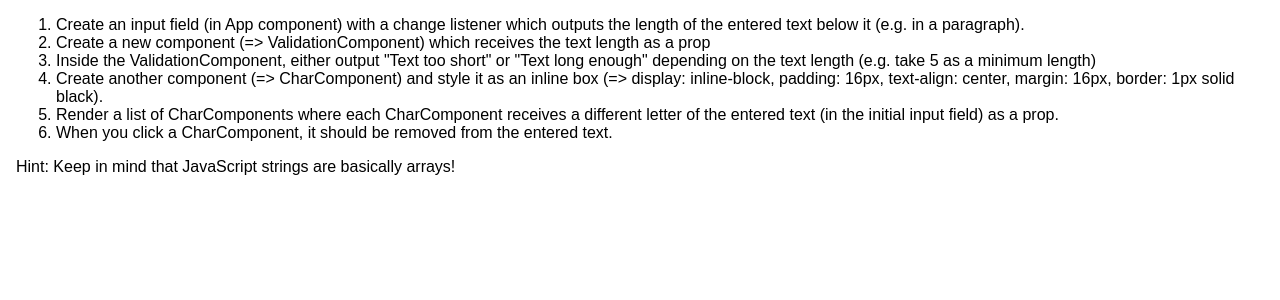
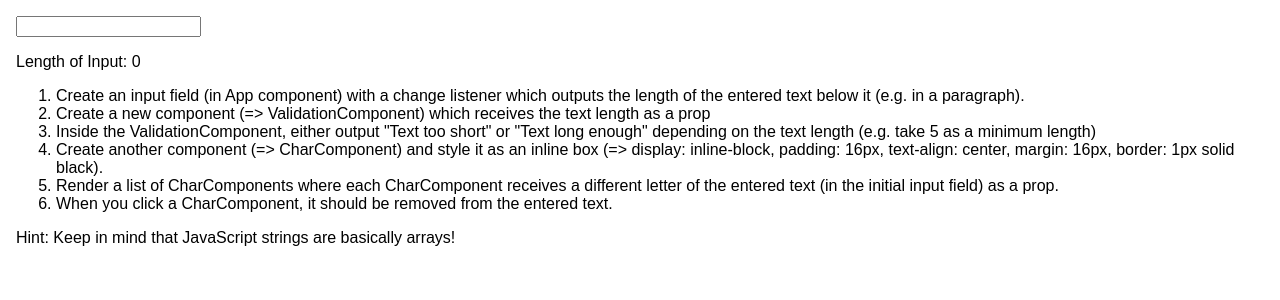
Before and after one commit to joshsarna/lists-conditionals--assignment-problem, a React (Create React App) app: page / in a window 1280 px wide. Shown: the top 300 px of the page. Built offline with nearby package versions, Linux system fonts and the light colour scheme.

Commit message:
finish part 1

```diff
--- a/src/App.js
+++ b/src/App.js
@@ -2,9 +2,28 @@ import React, { Component } from 'react';
 import './App.css';
 
 class App extends Component {
+  state = {
+    inputText: '',
+    inputTextLength: 0
+  }
+
+  inputTextChangedHandler = (event) => {
+    this.setState( {
+      inputText: event.target.value,
+      inputTextLength: event.target.value.length
+    } )
+  }
+
   render() {
     return (
       <div className="App">
+        <input
+          type="text"
+          value={this.state.inputText}
+          onChange={this.inputTextChangedHandler}
+          ></input>
+        <p>Length of Input: {this.state.inputTextLength}</p>
+
         <ol>
           <li>Create an input field (in App component) with a change listener which outputs the length of the entered text below it (e.g. in a paragraph).</li>
           <li>Create a new component (=> ValidationComponent) which receives the text length as a prop</li>
```
Also changed, not shown: 1 other file (tests, documents, lock files or other folders).
